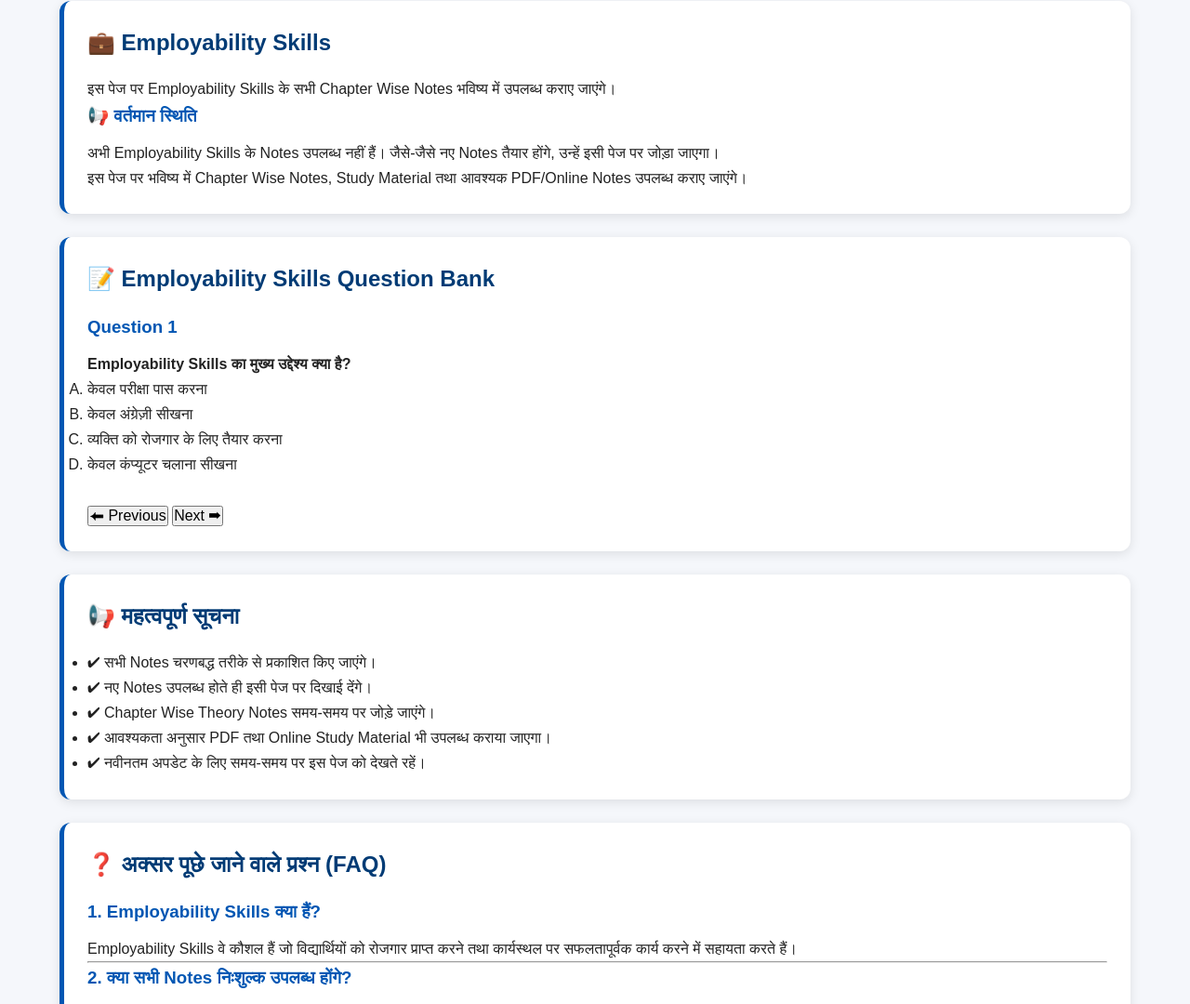
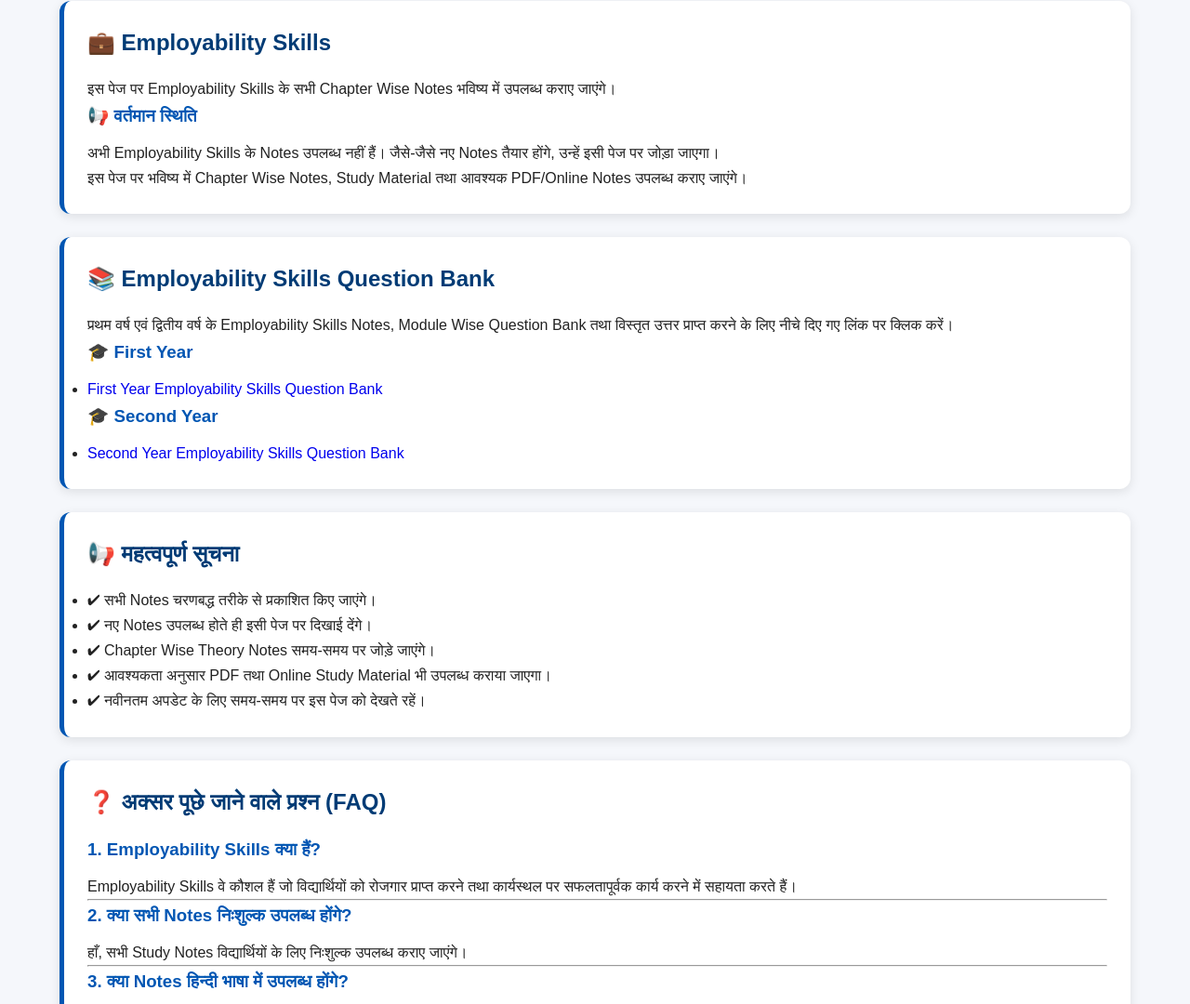
Before and after one commit to itistudycentre/itistudycentre.in, a website: page engineering/employability-skills/index.html in a window 1280 px wide. Shown: the part 633-1713 px from the top of the page at 93% size. Drawn offline with Linux system fonts and the light colour scheme; files whose address does not match are found by name.

Commit message:
Update index.html

```diff
--- a/engineering/employability-skills/index.html
+++ b/engineering/employability-skills/index.html
@@ -186,22 +186,31 @@ Search
 
 <div class="card">
 
-<h2>📝 Employability Skills Question Bank</h2>
+<h2>📚 Employability Skills Question Bank</h2>
 
-<div id="question-box">
+<p>
+प्रथम वर्ष एवं द्वितीय वर्ष के Employability Skills Notes, Module Wise Question Bank तथा विस्तृत उत्तर प्राप्त करने के लिए नीचे दिए गए लिंक पर क्लिक करें।
+</p>
 
-<p>Question Bank Loading...</p>
+<h3>🎓 First Year</h3>
+
+<ul>
+
+<li><a href="first-year/index.html">First Year Employability Skills Question Bank</a></li>
+
+</ul>
+
+<h3>🎓 Second Year</h3>
+
+<ul>
+
+<li><a href="second-year/index.html">Second Year Employability Skills Question Bank</a></li>
+
+</ul>
 
 </div>
 
-<br>
-
-<button id="prevBtn">⬅ Previous</button>
-
-<button id="nextBtn">Next ➡</button>
-
-</div>
-
+</section>
 </section>
 <section class="container">
 
```
